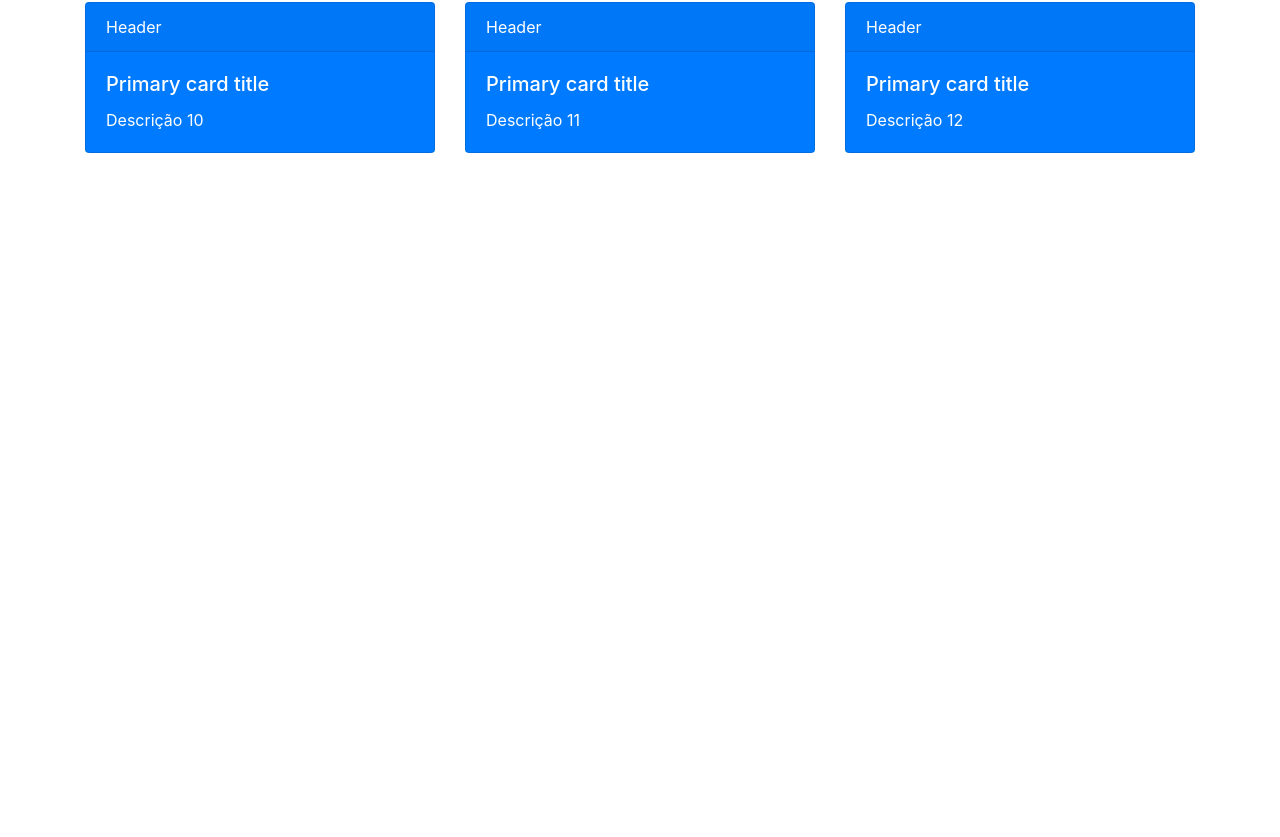
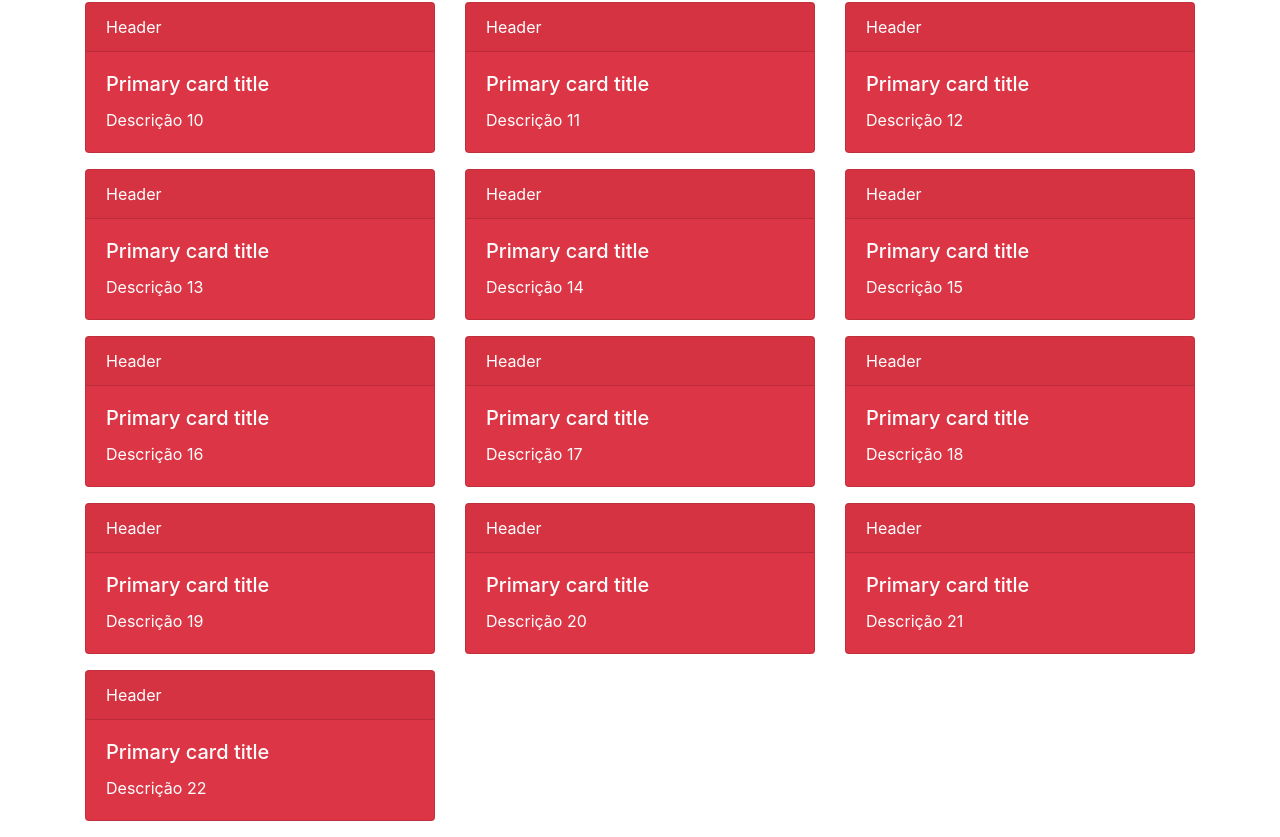
Before and after one commit to williandias360/example_bootstrap_vuejs, a Vue app: page / in a window 1280 px wide. Shown: the part 611-1448 px from the top of the page. Before the commit the page ends 800 px from the top, so only its background shows below. Built offline with nearby package versions, Linux system fonts and the light colour scheme.

Commit message:
Adicionado classe de status aos cards

```diff
--- a/src/components/Cards.vue
+++ b/src/components/Cards.vue
@@ -2,7 +2,7 @@
   <div class="container">
     <div class="row">
       <div class="col-12 col-md-6 col-lg-6 col-xl-4" v-for="card in cards" v-bind:key="card">
-        <div class="card text-white bg-primary mb-3" style="max-width: 30rem;" v-on:click="clickOnCard(card)">
+        <div class="card text-white mb-3" v-bind:class="{'bg-danger' :aguardando, 'bg-success':encaminhado, 'bg-secondary':finalizado}" style="max-width: 30rem;" v-on:click="clickOnCard(card)">
           <div class="card-header">Header</div>
           <div class="card-body">
             <h5 class="card-title">Primary card title</h5>
@@ -19,6 +19,9 @@ export default {
   name: "Cards",
   data: function() {
     return {
+      aguardando:true,
+      encaminhado:true,
+      finalizado:true,
       cards: [
         "Descrição 1",
         "Descrição 2",
@@ -31,7 +34,17 @@ export default {
         "Descrição 9",
         "Descrição 10",
         "Descrição 11",
-        "Descrição 12"
+        "Descrição 12",
+        "Descrição 13",
+        "Descrição 14",
+        "Descrição 15",
+        "Descrição 16",
+        "Descrição 17",
+        "Descrição 18",
+        "Descrição 19",
+        "Descrição 20",
+        "Descrição 21",
+        "Descrição 22",
       ]
     };
   },
```
